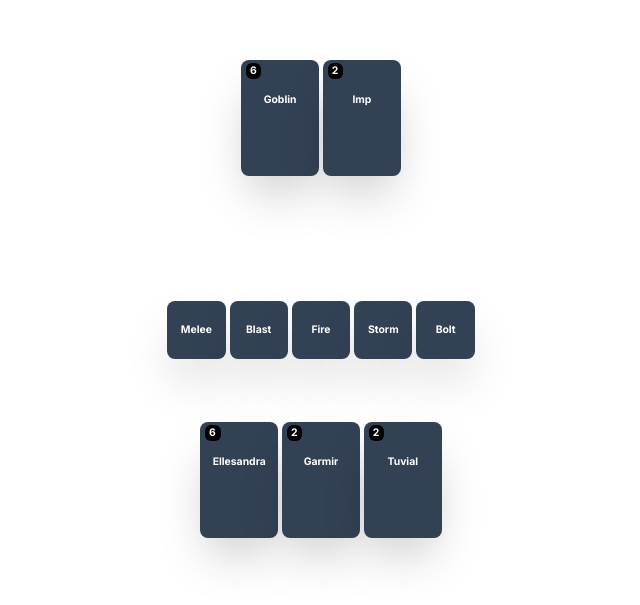
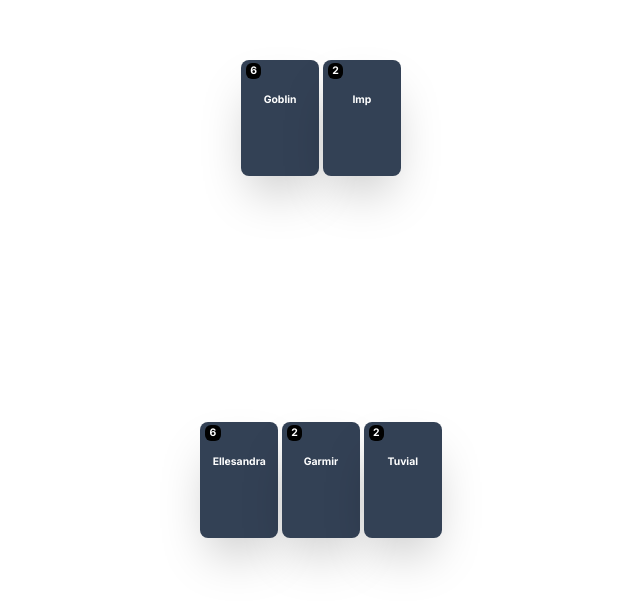
Before and after one commit to drlsn/slaycard, a Next.js app in the folder src/slaycard-client/: page /combats/1 in a window 1280 px wide. Shown: the part 101-706 px from the top of the page, without its empty margins (319-959 px from the left). Built offline with nearby package versions, Linux system fonts and the light colour scheme.

Commit message:
Make animated action cards

```diff
--- a/src/slaycard-client/src/app/combats/[id]/page.tsx
+++ b/src/slaycard-client/src/app/combats/[id]/page.tsx
@@ -1,11 +1,13 @@
 "use client";
 
-import ActionCard from "@/components/ActionCard";
+import { ActionCard, CardRef } from "@/components/ActionCard";
 import Card, { CardProps } from "@/components/Card";
 import { useCombatState } from "@/state/CombatState";
-import { useState } from "react";
+import { useEffect, useState } from "react";
 
 export default function () {
+  const actionCards: (CardRef | null)[] = [];
+
   const {
     turn,
     enemyDeck,
@@ -15,13 +17,40 @@ export default function () {
   } = useCombatState();
   const [_, refreshView] = useState<any>(null);
 
+  useEffect(() => {
+    actionCards
+    .sort((x) => (x ? x?.props.id : 0))
+    .forEach((card, i) => {
+      if (!card || !card.el) return;
+      const durationMs = 50 * (i + 1);
+
+      card.el.style.opacity = "0";
+      card.el.style.left = "0px";
+      card.el.style.transitionDuration = `0ms`;
+      card.el.style.transitionTimingFunction =
+        "cubic-bezier(0.4, 0, 0.2, 1)";
+      card.el.style.transform = "translateX(0px)";
+
+      setTimeout(() => {
+        if (!card.el) return;
+        card.el.style.opacity = "1";
+        card.el.style.left = "500px";
+        card.el.style.transitionDuration = `${durationMs}ms`;
+        card.el.style.transitionProperty = `transform, opacity`;
+        card.el.style.transitionTimingFunction =
+          "cubic-bezier(0.4, 0, 0.2, 1)";
+        card.el.style.transform = "translateX(-500px)";
+      }, durationMs);
+    });
+  }, [_])
+
   const onCardSelected = (props: CardProps) => {
     setSelectedCardForActionState(props);
     refreshView({});
   };
 
   return (
-    <div className="flex w-full h-full justify-center p-10 select-none">
+    <div className="flex w-full h-full justify-center p-10 select-none transition-transform">
       <div className="w-full h-full flex flex-col gap-1">
         <div className="relative h-full flex gap-1 justify-center"></div>
         <div className="relative h-full flex gap-1 justify-center">
@@ -39,10 +68,22 @@ export default function () {
           ))}
         </div>
         <div className="relative h-full flex gap-1 justify-center"></div>
-        <div className="relative h-full flex gap-1 justify-center">
-          {playerDeck.actionCards.map((card) => (
-            <ActionCard key={card.id} id={card.id} name={card.name} />
-          ))}
+        <div className="relative h-full flex gap-1 justify-center overflow-clip">
+          {playerTurnState.selectedCardForAction &&
+            playerDeck.characterCards
+              .find((c) => c.id === playerTurnState.selectedCardForAction?.id)
+              ?.actionCards?.map((card, i) => (
+                <ActionCard
+                  key={card.id}
+                  id={card.id}
+                  name={card.name}
+                  index={i}
+                  ref={(ref) =>
+                    !actionCards.find((x) => x?.props.id === card.id) &&
+                    actionCards.push(ref)
+                  }
+                />
+              ))}
         </div>
         <div className="relative h-full flex gap-1 justify-center">
           {playerDeck.characterCards.map((card) => (
--- a/src/slaycard-client/src/components/ActionCard.tsx
+++ b/src/slaycard-client/src/components/ActionCard.tsx
@@ -2,23 +2,45 @@
 
 import { createShadow, clearCanvas } from "@/core/canvas/CanvasFunctions";
 import { useCardSelectionState } from "@/state/CardSelectedState";
-import { useEffect, useRef, useState } from "react";
+import {
+  forwardRef,
+  useEffect,
+  useImperativeHandle,
+  useRef,
+  useState,
+} from "react";
 
 export type ActionCardProps = {
-  id: number
-  name: string
+  id: number;
+  name: string;
+  index: number;
 };
 
-export default function ActionCard(props: ActionCardProps) {
+export type CardRef = {
+  el: HTMLDivElement | undefined;
+  props: ActionCardProps;
+};
+
+export const ActionCard = forwardRef<CardRef, ActionCardProps>(
+  (props, fRef) => {
     const ref = useRef<HTMLDivElement>(null);
     const canvasRef = useRef<HTMLCanvasElement>(null);
     const [isSelectedLocal, setSelectedLocal] = useState(false);
     const { isSelected, setSelected } = useCardSelectionState();
 
+    useImperativeHandle(
+      fRef,
+      () => {
+        return { el: ref.current as HTMLDivElement, props: props };
+      },
+      [fRef]
+    );
+
     const select = () => {
-    if (!ref.current || isSelected) return;
+      if (!ref || isSelected) return;
       if (isSelectedLocal) {
-      unselect(); return
+        unselect();
+        return;
       }
 
       setSelectedLocal(!isSelectedLocal);
@@ -26,7 +48,6 @@ export default function ActionCard(props: ActionCardProps) {
     };
 
     const unselect = () => {
-    console.log('unselect')
       setSelectedLocal(false);
       setSelected(false, undefined);
     };
@@ -35,7 +56,7 @@ export default function ActionCard(props: ActionCardProps) {
       if (!isSelectedLocal) return;
       window.addEventListener("mousemove", onMouseMove);
       window.addEventListener("mouseup", unselect);
-    return unselect
+      return unselect;
     }, [isSelectedLocal]);
 
     const onMouseMove = (ev: any) => {
@@ -55,11 +76,14 @@ export default function ActionCard(props: ActionCardProps) {
       <>
         <div
           ref={ref}
-        onDrag={ev => onMouseMove(ev)}
+          onDrag={(ev) => onMouseMove(ev)}
           onMouseDown={select}
           onMouseUp={unselect}
           className={`relative bg-slate-700 h-[50%] rounded-lg flex flex-col items-center justify-center shadow-2xl
-        ${ isSelectedLocal && "z-10" } ${!isSelected && "cursor-pointer hover:bg-slate-800 active:bg-slate-900 "}`}
+        ${isSelectedLocal && "z-10"} ${
+          !isSelected &&
+          "cursor-pointer hover:bg-slate-800 active:bg-slate-900 "
+        }`}
           style={{ aspectRatio: 1 / 1 }}
         >
           <span
@@ -80,3 +104,4 @@ export default function ActionCard(props: ActionCardProps) {
       </>
     );
   }
+);
--- a/src/slaycard-client/src/components/Card.tsx
+++ b/src/slaycard-client/src/components/Card.tsx
@@ -95,7 +95,7 @@ export default function Card(props: CardProps) {
         style={{ aspectRatio: 1 / 1 }}
       >
         <span
-          className="absolute text-white font-bold -translate-x-[5%] translate-y-[3%]"
+          className="absolute text-white font-bold"
           style={{ fontSize: "1.3cqh" }}
         >
           {props.hp}
--- a/src/slaycard-client/src/state/CombatState.ts
+++ b/src/slaycard-client/src/state/CombatState.ts
@@ -6,27 +6,34 @@ const enemyDeck: CardDeckVM = {
     { id: 1, name: "Goblin", hp: 6, attack: 3, energy: 5 },
     { id: 2, name: "Imp", hp: 2, attack: 4, energy: 3 },
   ],
-  actionCards: [
-    { id: 10, name: "Melee", energyCost: 2, damageFactor: 0.8 },
-    { id: 11, name: "Blast", energyCost: 2, damageFactor: 0.8 },
-    { id: 12, name: "Fire", energyCost: 2, damageFactor: 0.8 },
-    { id: 13, name: "Storm", energyCost: 2, damageFactor: 0.8 },
-    { id: 14, name: "Bolt", energyCost: 2, damageFactor: 0.8 },
-  ],
 };
 
 const playerDeck: CardDeckVM = {
   characterCards: [
-    { id: 1, name: "Ellesandra", hp: 6, attack: 3, energy: 5 },
-    { id: 2, name: "Garmir", hp: 2, attack: 4, energy: 3 },
-    { id: 3, name: "Tuvial", hp: 2, attack: 4, energy: 3 },
-  ],
-  actionCards: [
-    { id: 1, name: "Melee", energyCost: 2, damageFactor: 0.8 },
-    { id: 2, name: "Blast", energyCost: 2, damageFactor: 0.8 },
-    { id: 3, name: "Fire", energyCost: 2, damageFactor: 0.8 },
-    { id: 4, name: "Storm", energyCost: 2, damageFactor: 0.8 },
-    { id: 5, name: "Bolt", energyCost: 2, damageFactor: 0.8 },
+    { id: 1, name: "Ellesandra", hp: 6, attack: 3, energy: 5, actionCards: [
+        { id: 1, name: "Melee", energyCost: 2, damageFactor: 0.8 },
+        { id: 2, name: "Blast", energyCost: 2, damageFactor: 0.8 },
+        { id: 3, name: "Fire", energyCost: 2, damageFactor: 0.8 },
+        { id: 4, name: "Storm", energyCost: 2, damageFactor: 0.8 },
+        { id: 5, name: "Bolt", energyCost: 2, damageFactor: 0.8 },
+      ],
+    },
+    { id: 2, name: "Garmir", hp: 2, attack: 4, energy: 3, actionCards: [
+      { id: 1, name: "Ice", energyCost: 2, damageFactor: 0.8 },
+      { id: 2, name: "Fire", energyCost: 2, damageFactor: 0.8 },
+      { id: 3, name: "Fire", energyCost: 2, damageFactor: 0.8 },
+      { id: 4, name: "Fire", energyCost: 2, damageFactor: 0.8 },
+      { id: 5, name: "Fire", energyCost: 2, damageFactor: 0.8 },
+    ],
+   },
+    { id: 3, name: "Tuvial", hp: 2, attack: 4, energy: 3, actionCards: [
+      { id: 1, name: "Bolt", energyCost: 2, damageFactor: 0.8 },
+      { id: 2, name: "Bolt", energyCost: 2, damageFactor: 0.8 },
+      { id: 3, name: "Bolt", energyCost: 2, damageFactor: 0.8 },
+      { id: 4, name: "Bolt", energyCost: 2, damageFactor: 0.8 },
+      { id: 5, name: "Bolt", energyCost: 2, damageFactor: 0.8 },
+    ],
+   },
   ],
 };
 
@@ -46,7 +53,7 @@ export const useCombatState = create<CombatState>()((set, get) => ({
   playerTurnState: { selectedCardForAction: undefined },
   setCombatState: (turn: Turn) => {
     const state = get();
-    state.turn = turn
+    state.turn = turn;
     set(state);
   },
 
@@ -72,6 +79,7 @@ type CardVM = {
   hp: number;
   attack: number;
   energy: number;
+  actionCards?: ActionCardVM[];
 };
 
 type ActionCardVM = {
@@ -83,5 +91,4 @@ type ActionCardVM = {
 
 type CardDeckVM = {
   characterCards: CardVM[];
-  actionCards: ActionCardVM[];
 };
```
Lines whose indentation alone changed are shown as unchanged.
